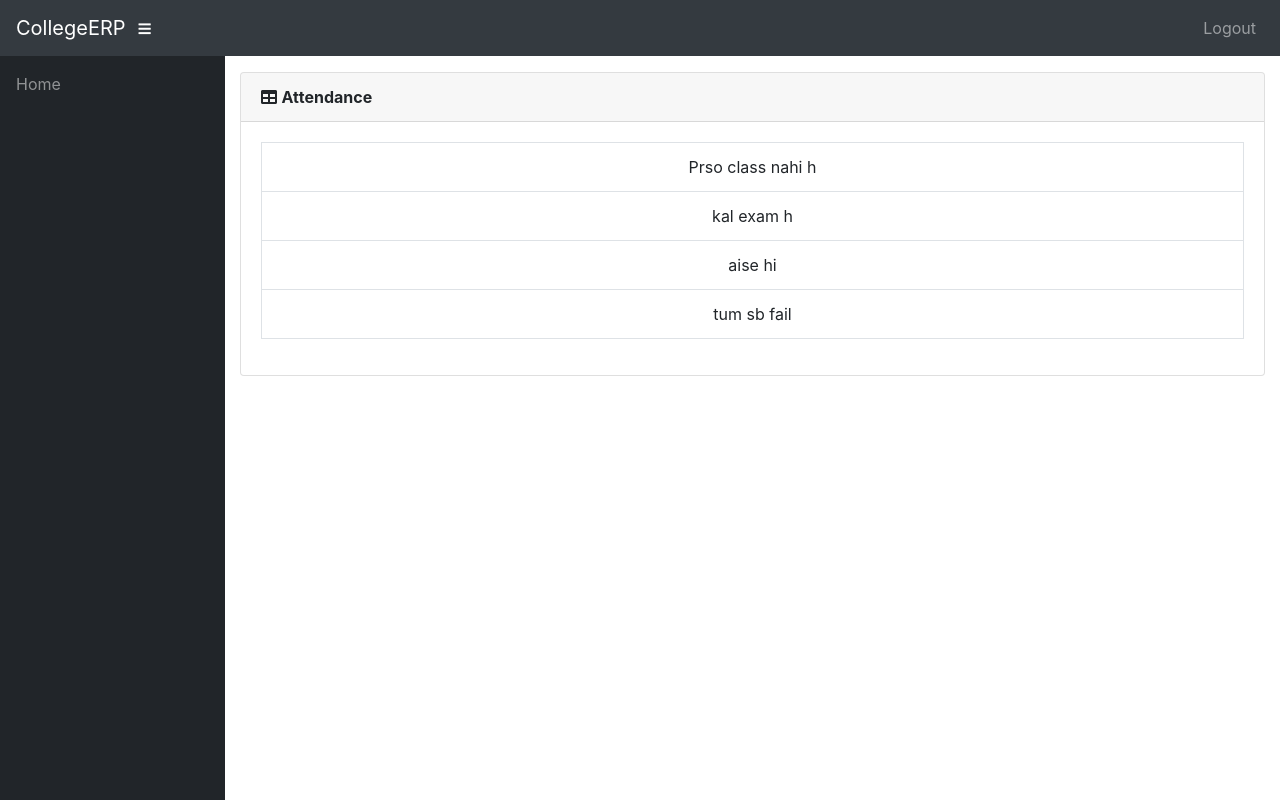
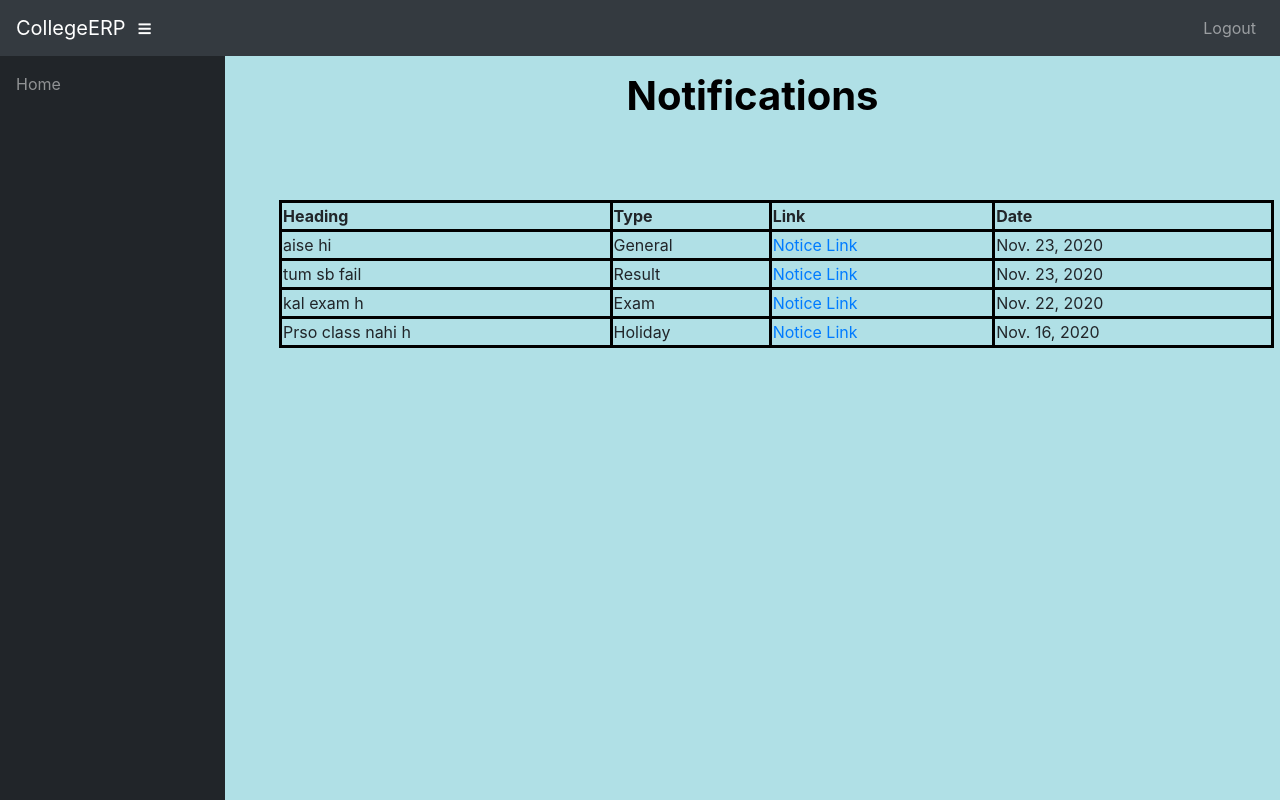
Before and after one commit to Drk0058/Student_management, a Django app: page /info/student/1/alerts/ in a window 1280 px wide. Run offline with Django 3.2, Linux system fonts and the light colour scheme; a user stored in the database is signed in; data comes from the database, SQL or seed files in the repository; both versions use the stored data as it was after the commit; some libraries are stand-ins or nearby versions.

Commit message:
Completed alert functionality

```diff
--- a/info/templates/info/alerts.html
+++ b/info/templates/info/alerts.html
@@ -2,28 +2,41 @@
     {% load static %}
 
     {% block content %}
-                  <div class="card mb-3">
-            <div class="card-header">
-              <i class="fas fa-table"></i>
-            <b>Attendance</b></div>
-            <div class="card-body">
-              <div class="table-responsive">
-                <table class="table table-bordered text-center" id="dataTable" width="100%" cellspacing="0">
 
-                  <tbody>
-                    {% for a in Alert_list %}
-                    <tr>
-                        <td>{{ a }}</td>
-                    </tr>
-                    {% empty %}
-                            <p>student has no courses</p>
-                    {% endfor %}
-
-                  </tbody>
-                </table>
-              </div>
-            </div>
-          </div>
+<style>
+    body {background-color: powderblue;}
+    h1{color:Black;
+    text-align:center;}
+    table, th, td {
+  border: 3px solid black;
+}
+</style>
+<body>
+<h1><b>Notifications</b></h1><br><br><br>
+<div class="container mx-4 my-20">
+    <table style="width:100%">
+  <tr>
+    <th>Heading</th>
+    <th>Type</th>
+    <th>Link</th>
+      <th>Date</th>
+  </tr>
+        {% for alert in Alerts_list %}
+        <tr>
+            <td>{{ alert.Heading }}</td>
+            <td>{{ alert.Type }}</td>
+            <td><a href="{{ alert.File_link }}">Notice Link</a></td>
+            <td>{{ alert.Date }}</td>
+        </tr>
+        {% endfor %}
+</table>
 
 
-    {% endblock %}
+
+
+
+
+</div>
+</body>
+
+{%endblock%}
--- a/info/templates/info/base.html
+++ b/info/templates/info/base.html
@@ -88,6 +88,11 @@
               <li class="nav-item">
               <a class="nav-link" href="{% url 'timetable' request.user.student.class_id_id %}">
                 <span>Time Table</span>
+              </a>
+            </li>
+          <li class="nav-item">
+              <a class="nav-link" href="{% url 'alerts' request.user.student.Rollno %}">
+                <span>Notifications</span>
               </a>
             </li>
 
--- a/info/views.py
+++ b/info/views.py
@@ -8,20 +8,11 @@ from django.contrib.auth.decorators import login_required
 
 @login_required()
 def alerts(request,stud_id):
-    alert_list = []
-    alert_links = []
-    alert_type = []
-    alert_date = []
-    for x in Alert.objects.all().order_by('Date'):
-        alert_list.append(x.Heading)
-        alert_links.append(x.File_link)
-        alert_type.append(x.Type)
-        alert_date.append(x.Date)
+    alerts_list = []
+    for x in Alert.objects.all().order_by('Date').reverse():
+        alerts_list.append(x)
         context = {
-            'Alert_list': alert_list,
-            'Alert_type':alert_type,
-            'Alert_links':alert_links,
-            'Alert_date':alert_date
+            'Alerts_list':alerts_list,
         }
     return render(request, 'info/alerts.html', context)
 
```
Also changed, not shown: db.sqlite3.
